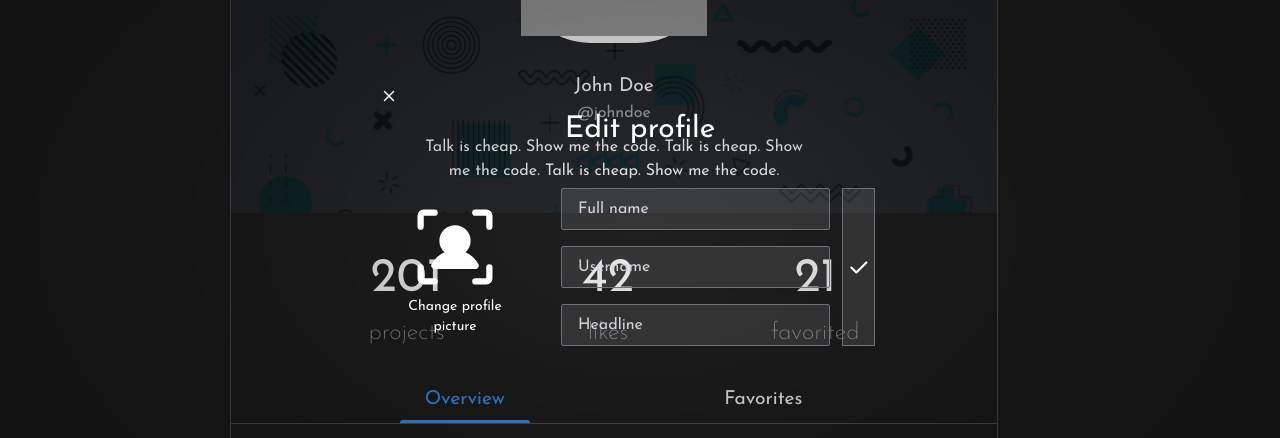
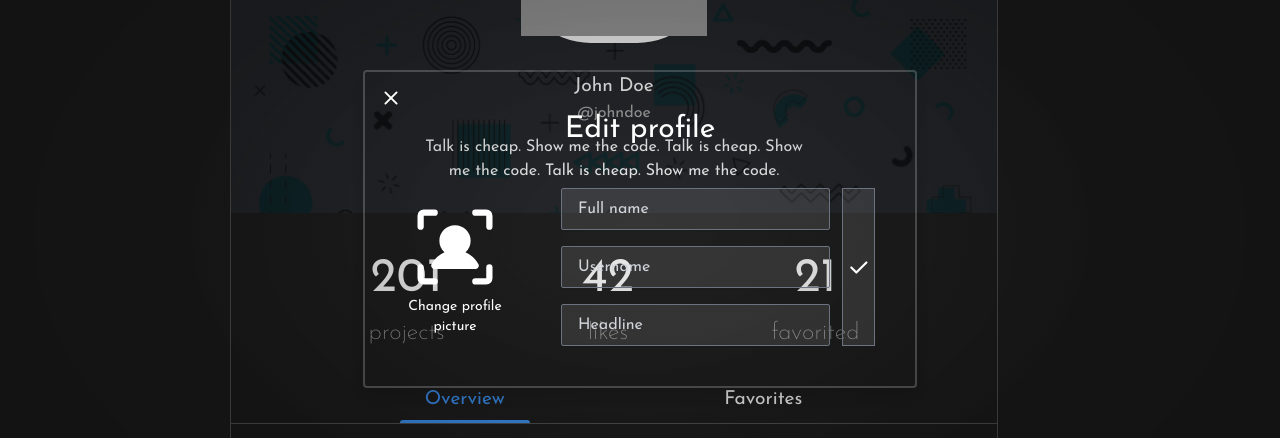
Before and after one commit to 18jad/code-with-me, a React (Create React App) app in the folder frontend/: page /profile in a window 1280 px wide. Both pictures are taken after a click on the button 971 px from the left and 26 px from the top of the page. Shown: the part 171-609 px from the top of the page. Built offline with nearby package versions, Linux system fonts and the light colour scheme; grey boxes are pictures that could not be loaded; the HTML template or start-up script is replaced by a standard one.

Commit message:
[Frontend | Components]: Improved modal component styling

```diff
--- a/frontend/src/components/Modal.jsx
+++ b/frontend/src/components/Modal.jsx
@@ -20,7 +20,7 @@ const Modal = ({
         className={
           `modal bg-[${
             bg ? bg : " bg-gray-800 "
-          }] flex flex-col items-center justify-center h-fit transition duration-500 gap-10 p-10 rounded relative ${
+          }] flex flex-col shadow-lg border-2 border-white/20 items-center justify-center h-fit transition duration-500 gap-10 p-10 rounded relative ${
             isOpen ? "opacity-1" : "opacity-0"
           }` +
           " " +
@@ -30,9 +30,10 @@ const Modal = ({
           e.stopPropagation();
         }}>
         <X
-          className='close_modal text-white absolute top-4 left-4 cursor-pointer'
+          className='close_modal text-white absolute top-4 left-4 cursor-pointer hover:text-white/60 transition duration-200'
           weight='bold'
-          color='#fff'
+          color='currentColor'
+          size={20}
           onClick={onClick}
         />
         <h1 className='text-white text-3xl'>{title}</h1>
```
